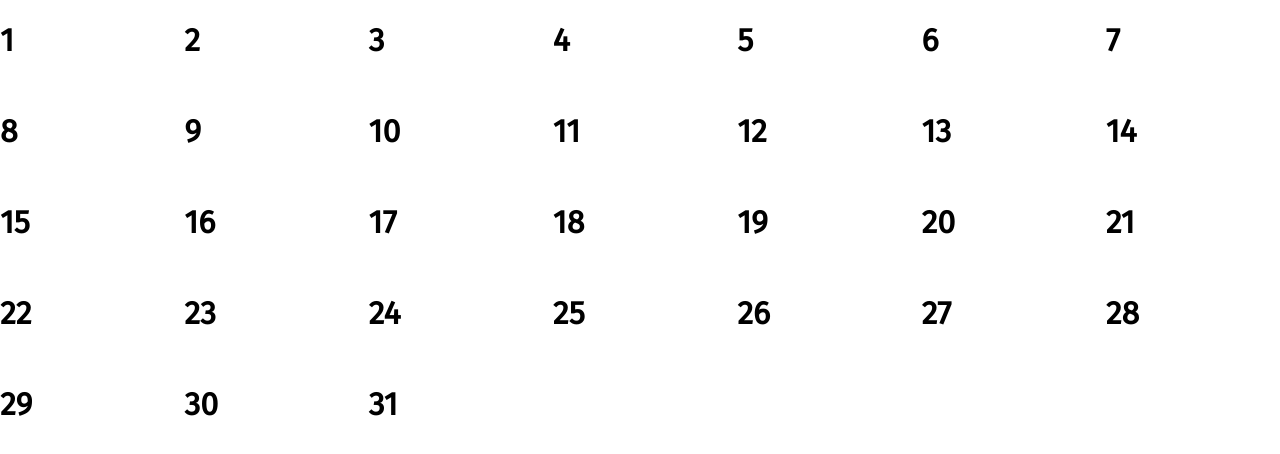
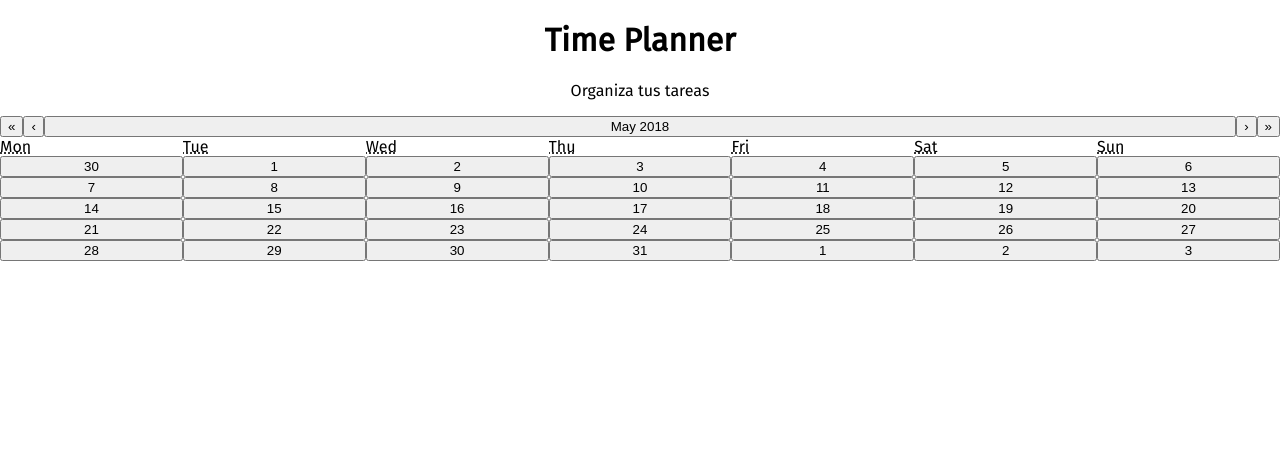
Before and after one commit to davidcopano/timeplanner, a React (Create React App) app: page / in a window 1280 px wide. Shown: the top 454 px of the page. Built offline with nearby package versions, Linux system fonts and the light colour scheme.

Commit message:
Muestra calendario

```diff
--- a/package.json
+++ b/package.json
@@ -4,6 +4,7 @@
   "private": true,
   "dependencies": {
     "react": "^16.3.2",
+    "react-calendar": "^2.14.0",
     "react-dom": "^16.3.2",
     "react-scripts": "1.1.4"
   },
--- a/src/App.css
+++ b/src/App.css
@@ -3,3 +3,11 @@
 body {
   font-family: 'Fira Sans', sans-serif;
 }
+
+.main-wrapper .title {
+  text-align: center;
+}
+
+.react-calendar {
+  margin: auto;
+}
--- a/src/App.js
+++ b/src/App.js
@@ -1,10 +1,18 @@
 import React, { Component } from 'react';
-import { Calendar } from "./components/Calendar/Calendar";
+import Calendar from 'react-calendar/dist/entry.nostyle';
 import "./App.css";
 
 class App extends Component {
   render() {
-    return <Calendar/>
+    return (
+      <div className="main-wrapper">
+        <div className="title">
+          <h1>Time Planner</h1>
+          <p>Organiza tus tareas</p>
+        </div>
+        <Calendar/>
+      </div>
+    )
   }
 }
 
--- a/src/components/Calendar/Calendar.css
+++ /dev/null
@@ -1,5 +0,0 @@
-.calendar {
-    display: grid;
-    grid-template-columns: repeat(7, 1fr);
-    grid-gap: 10px;
-}
--- a/src/components/Calendar/Calendar.js
+++ /dev/null
@@ -1,33 +0,0 @@
-import React, { Component } from 'react';
-import './Calendar.css';
-
-export class Calendar extends Component {
-    constructor(props) {
-        super(props);
-        this.state = {
-            monthDays: this.getMonthDays(new Date().getFullYear(), new Date().getMonth())
-        }
-    }
-
-    getMonthDays = (year, month) => {
-        let date = new Date(year, month, 1);
-        let days = [];
-        while (date.getMonth() === month) {
-            days.push(new Date(date));
-            date.setDate(date.getDate() + 1);
-        }
-        return days;
-    }
-
-    render() {
-        return (
-            <div className="calendar">
-                {this.state.monthDays.map((day) => (
-                    <div className="day" key={day.getDate()}>
-                        <h1>{day.getDate()}</h1>
-                    </div>
-                ))}
-            </div>
-        )
-    }
-}
```
Also changed, not shown: 1 other file (tests, documents, lock files or other folders).
